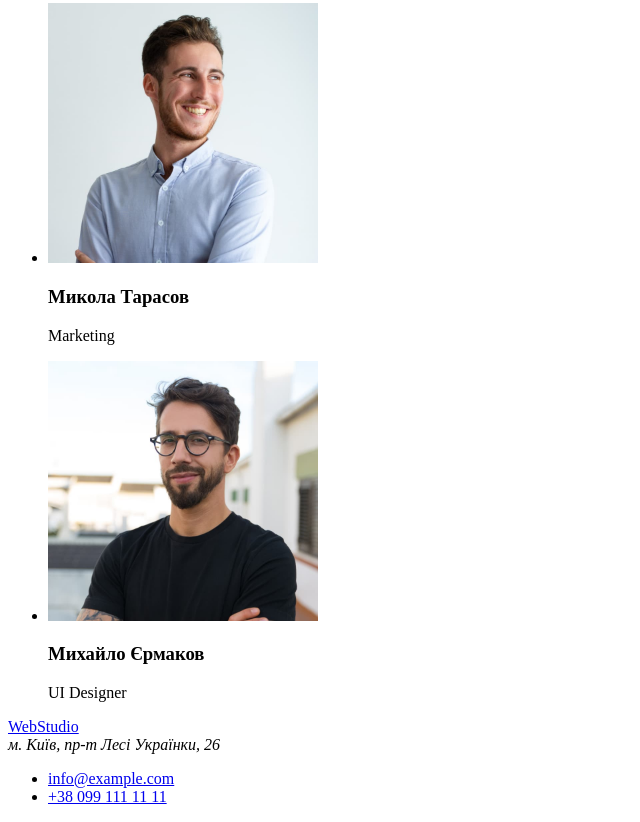
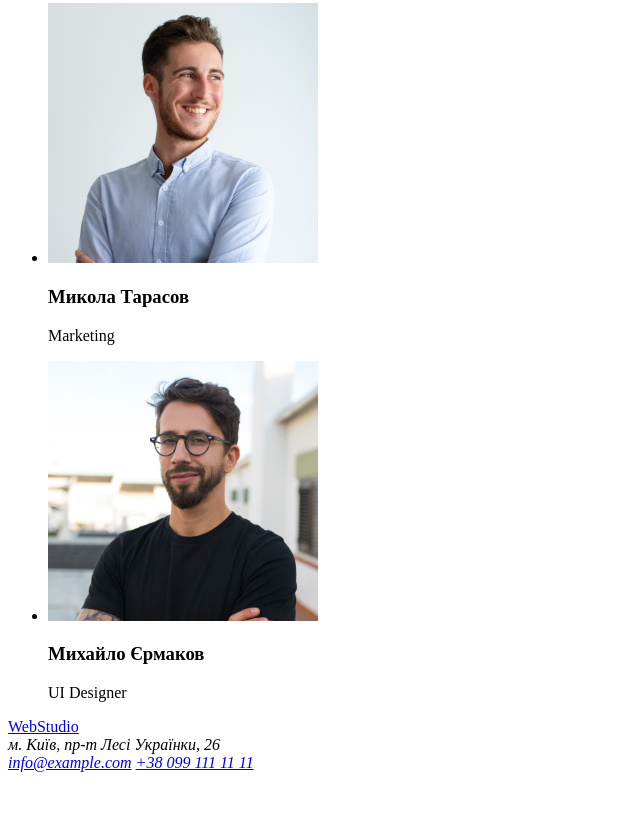
Before and after one commit to Malakhow-Alexandr/goit-markup-hw-01, a plain HTML site: page index.html in a window 1280 px wide. Shown: the part 2333-3155 px from the top of the page, without its empty margins (0-640 px from the left). After the commit the page ends 3113 px from the top, so only its background shows below. Drawn offline with Linux system fonts and the light colour scheme.

Commit message:
Переделал адрес с ссылками

```diff
--- a/index.html
+++ b/index.html
@@ -93,10 +93,10 @@
     <address>
         м. Київ, пр-т Лесі Українки, 26
     </address>
-    <ul>
-        <li><a href="mailto:info@example.com">info@example.com</a></li>
-        <li><a href="tel:+380991111111">+38 099 111 11 11</a></li>
-    </ul>
+    <address>
+        <a href="mailto:info@example.com">info@example.com</a>
+        <a href="tel:+380991111111">+38 099 111 11 11</a>
+    </address>
    </footer>
 </body>
 </html>
```
